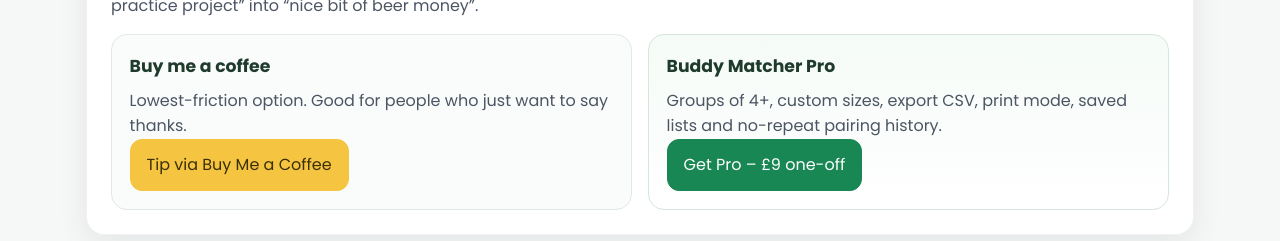
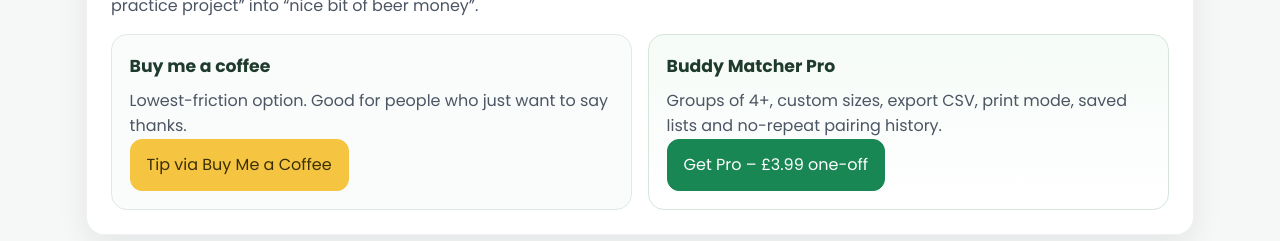
Before and after one commit to Erkan191/buddy-matcher-pro, a Next.js app: page / in a window 1280 px wide. Shown: the part 2240-2481 px from the top of the page. Built offline with nearby package versions, Linux system fonts and the light colour scheme; no server answers.

Commit message:
deployed pro website onto www.buddymatcher.co.uk and payments work

```diff
--- a/src/app/page.js
+++ b/src/app/page.js
@@ -236,7 +236,7 @@ export default function HomePage() {
                 </p>
 
                 <Link href="/upgrade" className="btn btn-success">
-                  Get Pro – £9 one-off
+                  Get Pro – £3.99 one-off
                 </Link>
               </div>
             </div>
```
